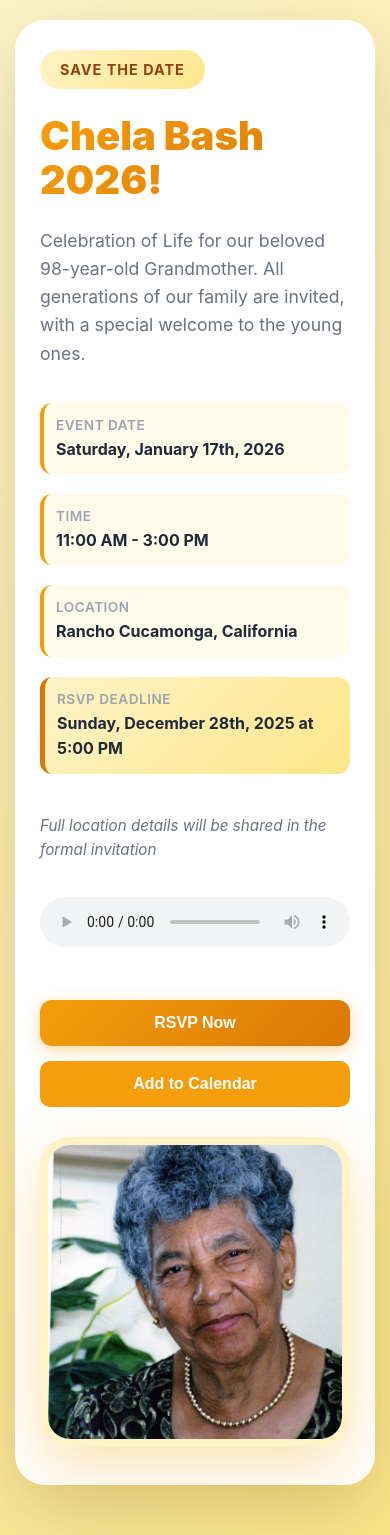
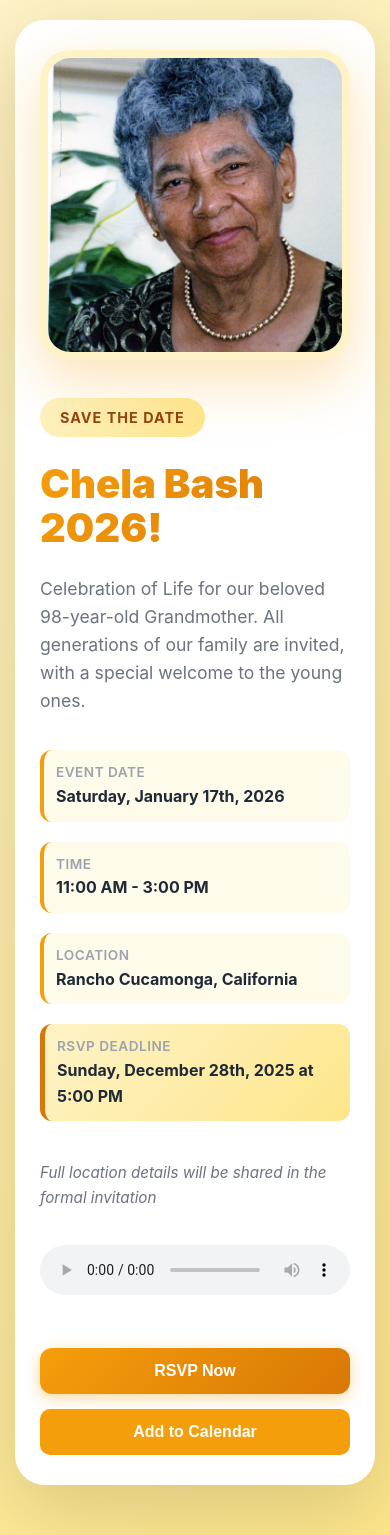
Before and after one commit to waqarhossen/chela-bash-2026, a Next.js app: page / in a window 390 px wide. Built offline with nearby package versions, Linux system fonts and the light colour scheme.

Commit message:
Fix mobile layout: Move grandmother image to top

```diff
--- a/app/page.tsx
+++ b/app/page.tsx
@@ -74,6 +74,16 @@ export default function SaveTheDatePage() {
     <div className="home-wrapper">
       <div className="home-container">
         <div className="home-hero">
+          <div className="hero-image-wrapper">
+            <div className="image-frame">
+              <img
+                src="/grandmother.jpg"
+                alt="Grandmother"
+                className="hero-image-modern"
+              />
+            </div>
+          </div>
+
           <div className="hero-content">
             <div className="hero-badge">Save The Date</div>
             <h1 className="hero-title">Chela Bash 2026!</h1>
@@ -151,16 +161,6 @@ END:VCALENDAR`;
                 </button>
               </div>
             )}
-          </div>
-
-          <div className="hero-image-wrapper">
-            <div className="image-frame">
-              <img
-                src="/grandmother.jpg"
-                alt="Grandmother"
-                className="hero-image-modern"
-              />
-            </div>
           </div>
         </div>
 
```
